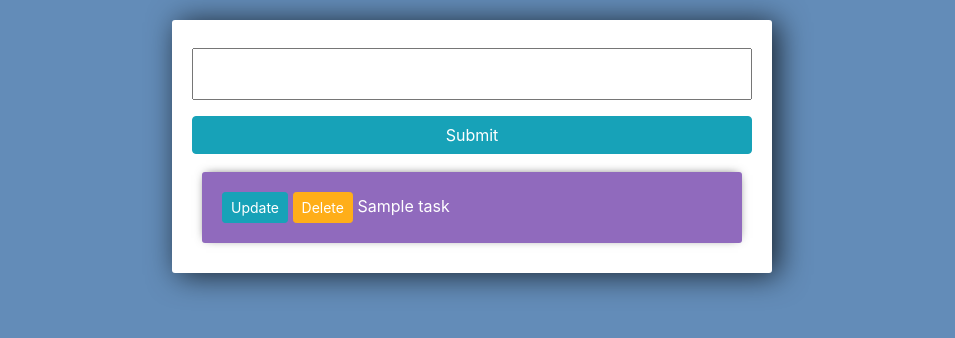
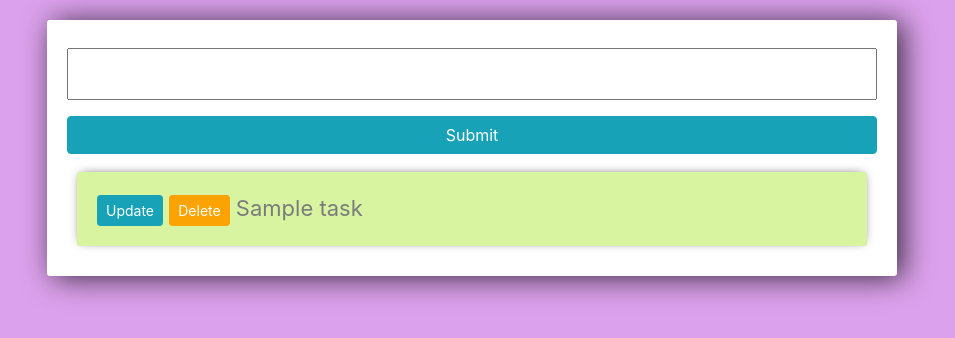
Before and after one commit to MrBeastGamerZz/Todo-webApplication, a Django app: template ToDo-list-webApp/tasks/templates/tasks/list.html in a window 1280 px wide. Shown: the top 338 px of the page, without its empty margins (168-1123 px from the left). Run offline with Django 4.2, Linux system fonts and the light colour scheme; the template is opened without the code that fills it: most values are stand-ins (such as "Sample title", 1, 10 or a date in 2020); form fields are guessed from the names that the template uses; some libraries are stand-ins or nearby versions.

Commit message:
initial push

```diff
--- a/ToDo-list-webApp/tasks/templates/tasks/list.html
+++ b/ToDo-list-webApp/tasks/templates/tasks/list.html
@@ -11,9 +11,9 @@
 
 	:root{
 		--color: #d3d3d3;
-		--bgColor: #638CB8;
-		--secbgColor: #906abd;
-		--btnbgColor: #ffae19;
+		--bgColor: #dca1ec;
+		--secbgColor: #d8f4a1;
+		--btnbgColor: #faa302;
 	}
 	body{
 		background-color: var(--bgColor);
@@ -35,10 +35,10 @@
 	}
 
 	.center-column{
-		width:600px;
+		width: 850px;
 		margin: 20px auto;
 		padding:20px;
-		background-color: #fff;
+		background-color: #ffffff;
 		border-radius: 3px;
 		box-shadow: 6px 2px 30px 0px rgba(0,0,0,0.75);
 	}
@@ -48,8 +48,8 @@
 		margin: 10px;
 		padding: 20px;
 		border-radius: 3px;
-		color: #fff;
-		font-size: 16px;
+		color: #7b7b7b;
+		font-size: 22px;
 		box-shadow: 0px -1px 10px -4px rgba(0,0,0,0.75);
 	}
 
```
Also changed, not shown: ToDo-list-webApp/db.sqlite3.
